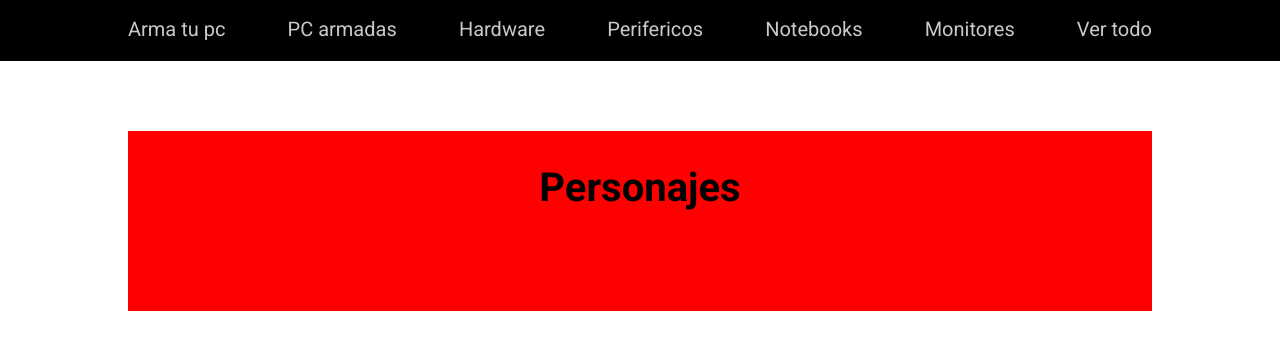
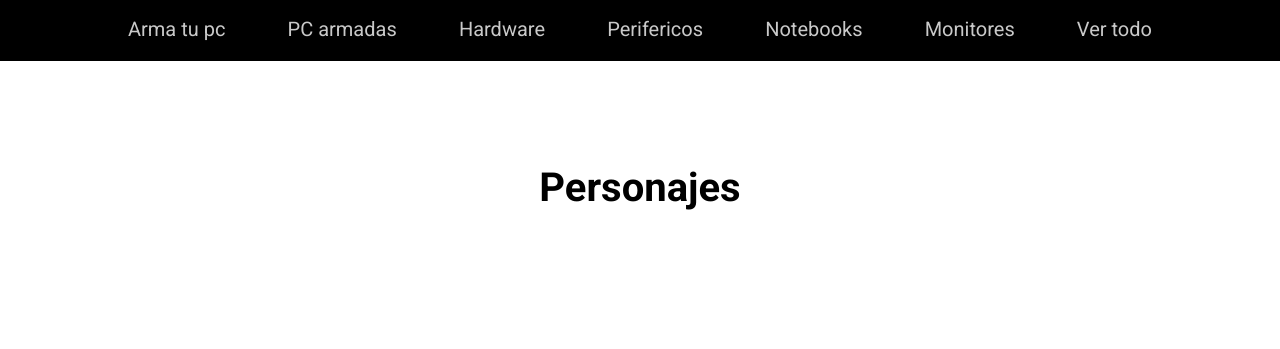
Before and after one commit to Ariel-Caceres/Preentrega, a plain HTML site: page rickandmortyapi.html in a window 1280 px wide. Shown: the part 63-412 px from the top of the page. Drawn offline with Linux system fonts and the light colour scheme; no server answers.

Commit message:
Enrtega Final

```diff
--- a/rickandmortyapi.html
+++ b/rickandmortyapi.html
@@ -68,7 +68,7 @@
     </div>
 </div>
 <main>
-    <section style="background-color: red;">
+    <section>
         <h1>Personajes</h1>
     </section>
      <div>
```
